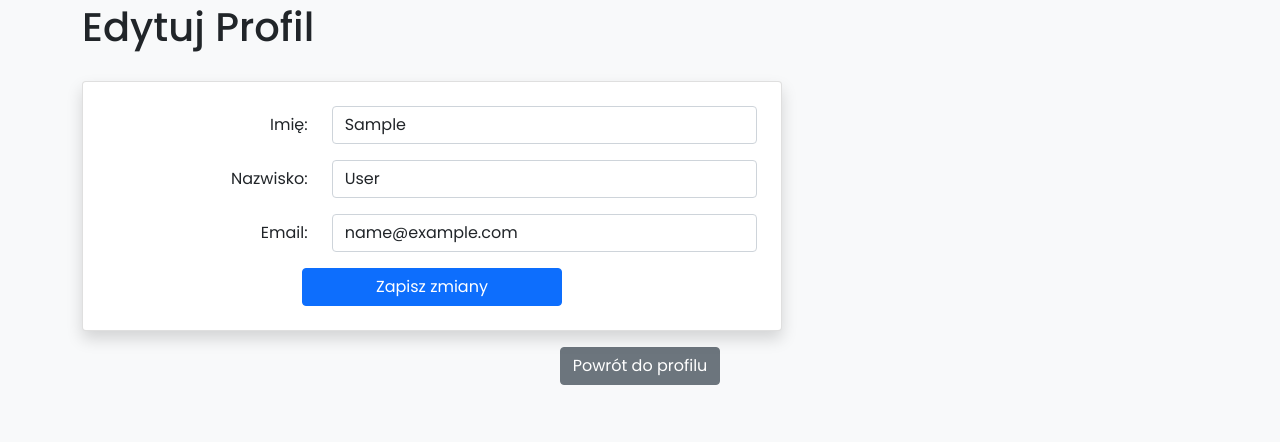
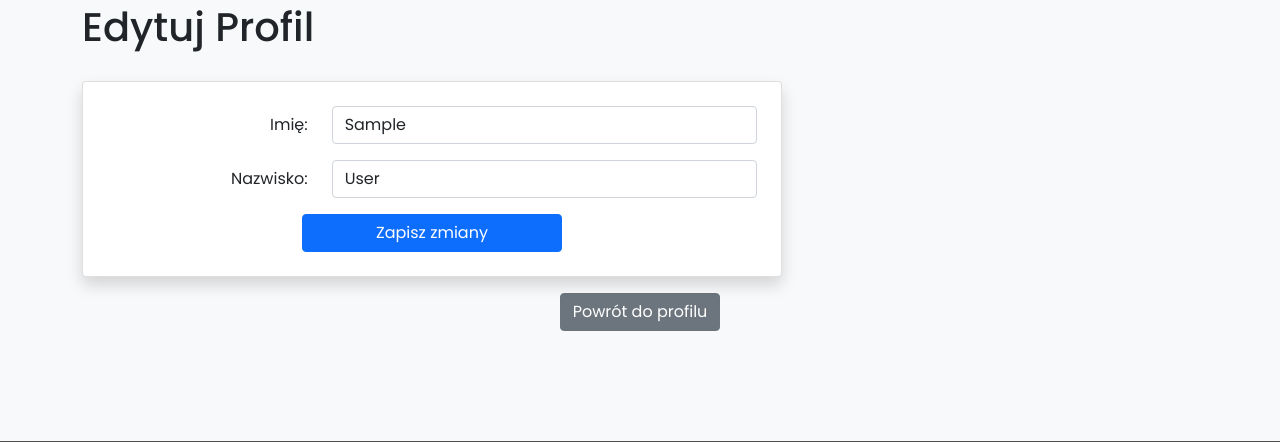
Before and after one commit to Mateoo18/FuelMate, a Django app: page /profil_account/profil/edit in a window 1280 px wide. Shown: the part 260-702 px from the top of the page. Run offline with Django 5.2, Linux system fonts and the light colour scheme; the visitor is signed in with stand-in values (Sample User, id 1); data comes from the database, SQL or seed files in the repository; some libraries are stand-ins or nearby versions.

Commit message:
Final commit

```diff
--- a/FuelMate/profil_account/templates/edit.html
+++ b/FuelMate/profil_account/templates/edit.html
@@ -37,15 +37,7 @@
                 </div>
             </div>
 
-            <div class="row mb-3">
-                <label for="email" class="col-sm-4 col-form-label text-end">Email:</label>
-                <div class="col-sm-8">
-                    <input type="email" name="email" id="email" class="form-control" value="{{ user_info.Email }}">
-                    {% if form.email.errors %}
-                        <div class="text-danger small">{{ form.email.errors }}</div>
-                    {% endif %}
-                </div>
-            </div>
+
 
 
 
--- a/FuelMate/profil_account/views.py
+++ b/FuelMate/profil_account/views.py
@@ -110,19 +110,12 @@ def edit(request):
         # Get data from POST request
         name = request.POST.get('name')
         surname = request.POST.get('surname')
-        email = request.POST.get('email')
         phone = request.POST.get('phone')
 
         print(name)
         print(surname)
-        print(email)
         print(phone)
 
-        # Ensure email is not empty before updating
-        if email:
-            user_info.Email = email
-        else:
-            return render(request, 'edit.html', {'user_info': user_info})
 
         # Update user_info with form data
         user_info.First_name = name
--- a/FuelMate/station_details/templates/deatails.html
+++ b/FuelMate/station_details/templates/deatails.html
@@ -98,10 +98,9 @@
                 </a>
             </h1>
             <ul class="list-group">
-                <li class="list-group-item"><strong>Adres:</strong> {{ station.Address }}, {{ station.City }}</li>
+                <li class="list-group-item"><strong>Adres:</strong> {{ station.Address }}</li>
                 <li class="list-group-item"><strong>Telefon:</strong> {{ station.Phone }}</li>
                 <!--<li class="list-group-item"><strong>Rodzaj Paliwa:</strong> {{ station.fuel_types }}</li>-->
-                <li class="list-group-item"><strong>Kod Pocztowy:</strong> {{ station.postal_code }}</li>
             </ul>
 
             <!-- Sekcja z aktualnymi cenami -->
--- a/FuelMate/stations/templates/DateBase_Test/default_page.html
+++ b/FuelMate/stations/templates/DateBase_Test/default_page.html
@@ -304,7 +304,6 @@
             const stationDetails = `
                 <strong>${station.Name}</strong><br>
                 ${station.Address}, ${station.City}<br>
-                Kod pocztowy: ${station.Zip}<br>
                 Telefon: ${station.Phone}<br>
                 <a href="/station_details/details/${station.Station_Id}/" target="_blank">Zobacz szczegóły</a>
                 <a href="${googleMapsLink}" target="_blank" class="btn btn-success btn-sm mt-2">Wyznacz trasę w Google Maps</a>
```
